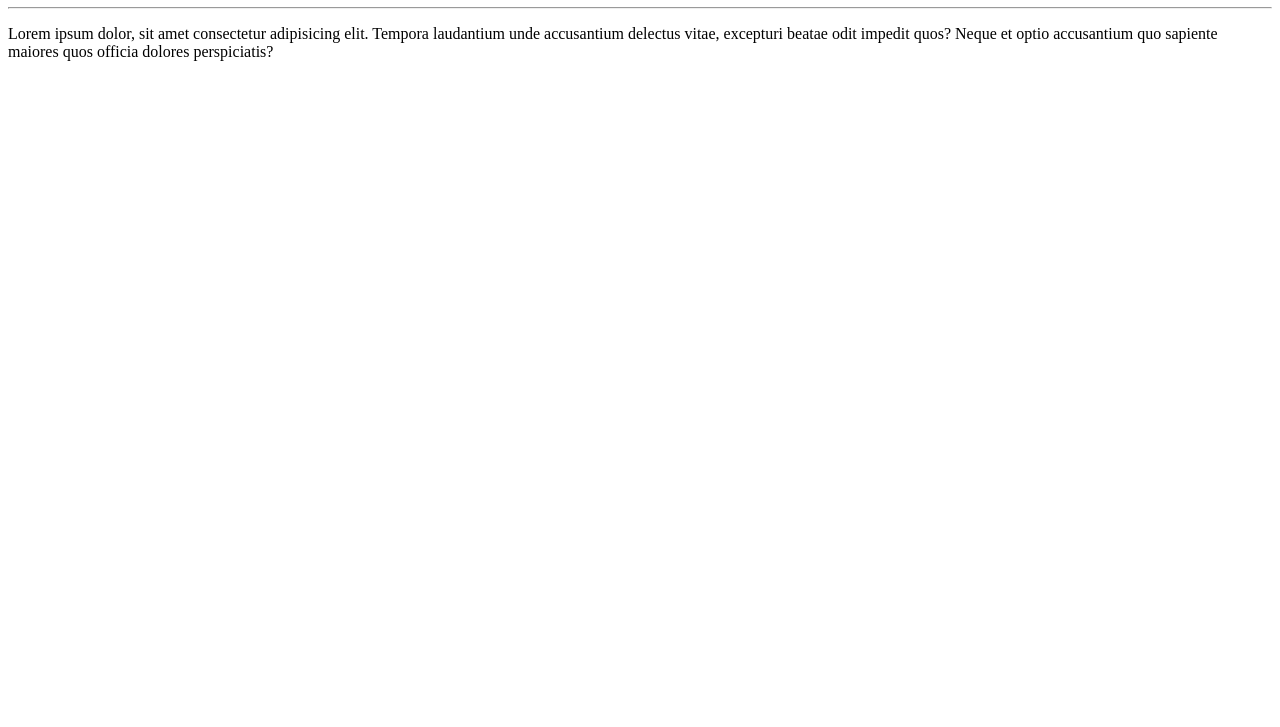
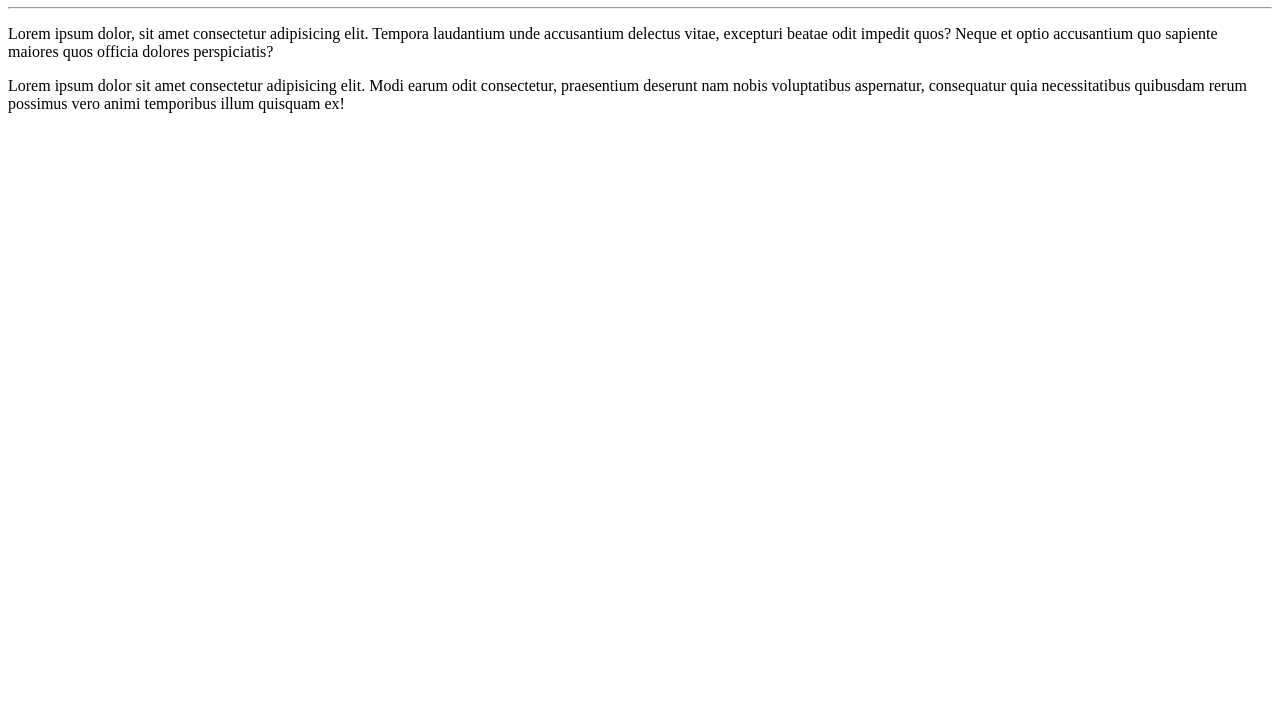
Before and after one commit to JOAOCMBO/Ola-Mundo, a plain HTML site: page site-exemplo/index.html in a window 1280 px wide. Shown: the part 73-800 px from the top of the page. Drawn offline with Linux system fonts and the light colour scheme.

Commit message:
adicionei um parágrafo

```diff
--- a/site-exemplo/index.html
+++ b/site-exemplo/index.html
@@ -9,5 +9,6 @@
     <h1>Olá, Mundo!</h1>
     <hr>
     <p>Lorem ipsum dolor, sit amet consectetur adipisicing elit. Tempora laudantium unde accusantium delectus vitae, excepturi beatae odit impedit quos? Neque et optio accusantium quo sapiente maiores quos officia dolores perspiciatis?</p>
+    <p>Lorem ipsum dolor sit amet consectetur adipisicing elit. Modi earum odit consectetur, praesentium deserunt nam nobis voluptatibus aspernatur, consequatur quia necessitatibus quibusdam rerum possimus vero animi temporibus illum quisquam ex!</p>
 </body>
 </html>
```
